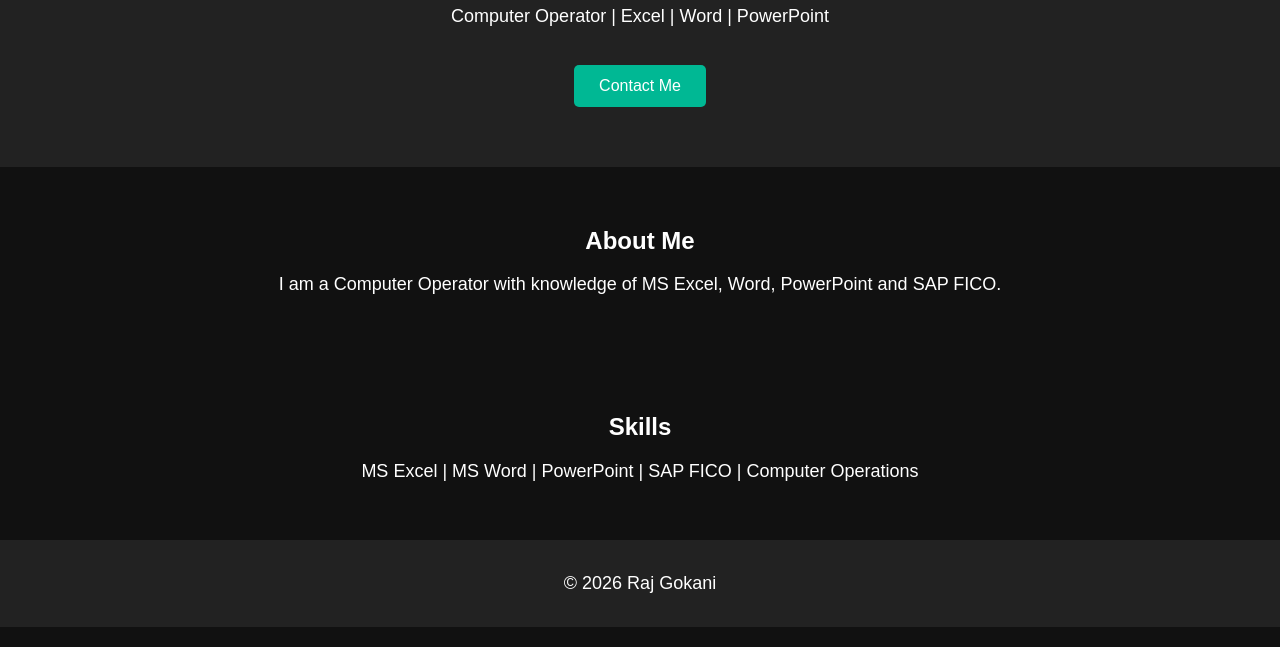
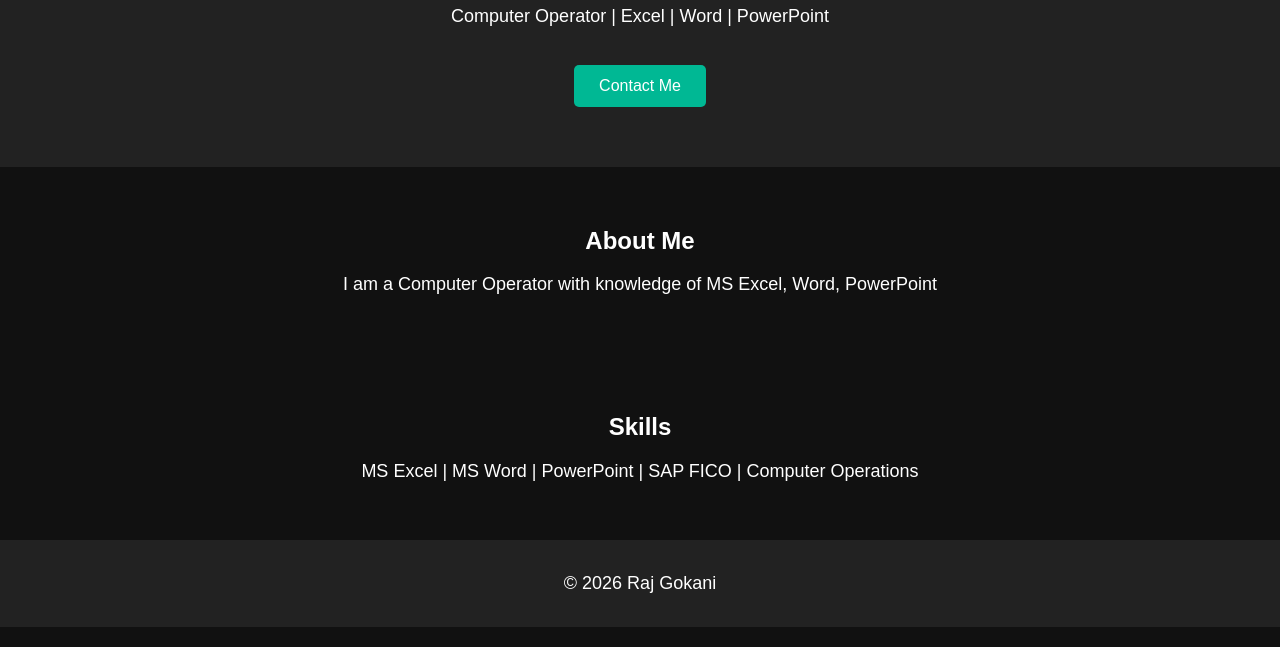
Before and after one commit to rajgokani2002/Portfolio, a plain HTML site: page index.html in a window 1280 px wide. Shown: the part 153-800 px from the top of the page. Drawn offline with Linux system fonts and the light colour scheme.

Commit message:
Update index.html

```diff
--- a/index.html
+++ b/index.html
@@ -50,7 +50,7 @@ footer{
 
 <section>
 <h2>About Me</h2>
-<p>I am a Computer Operator with knowledge of MS Excel, Word, PowerPoint and SAP FICO.</p>
+<p>I am a Computer Operator with knowledge of MS Excel, Word, PowerPoint</p>
 </section>
 
 <section>
```
